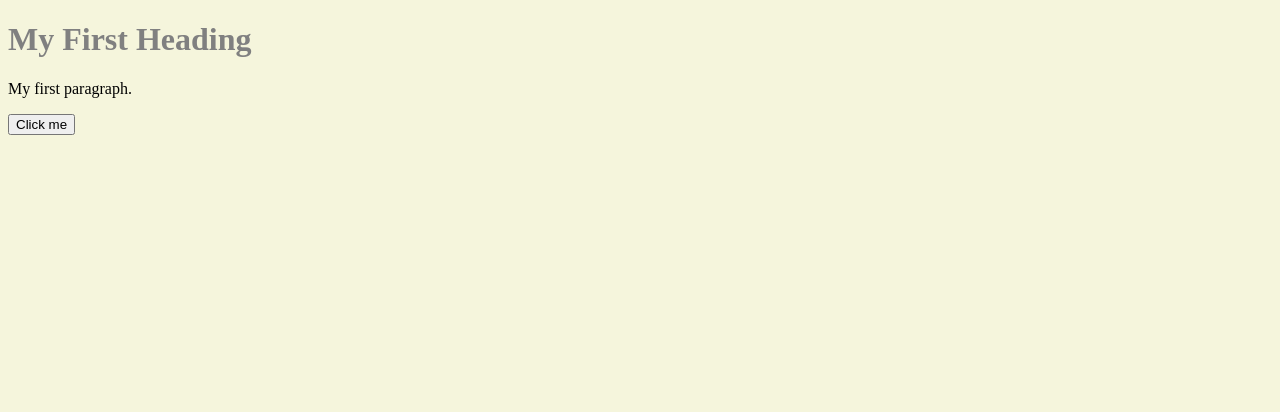
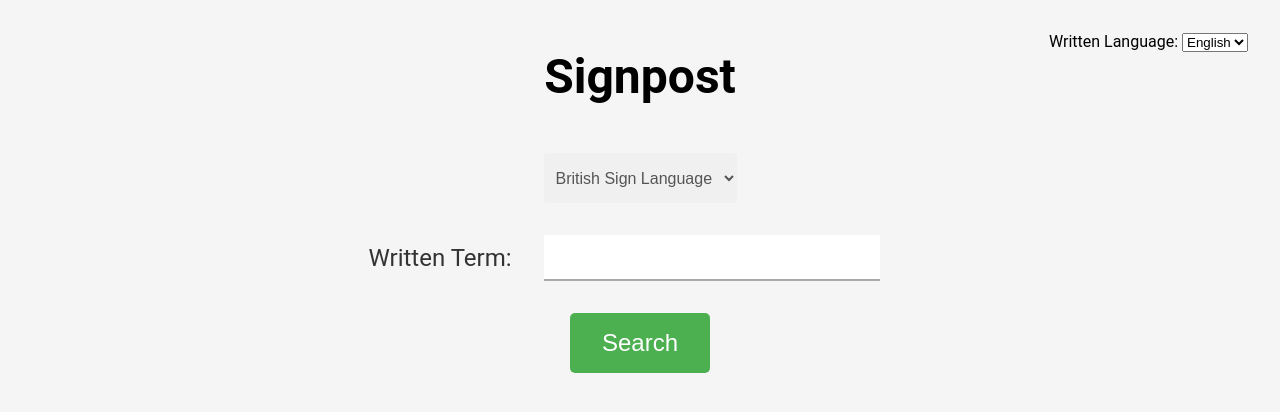
Before and after one commit to nchristie/signpost-htmljscss-website, a plain HTML site: page public/html/index.html in a window 1280 px wide. Drawn offline with Linux system fonts and the light colour scheme; files that its build step writes are made by us from their sources; files whose address does not match are found by name.

Commit message:
Get a bit of styling and substance in place

```diff
--- a/public/html/index.html
+++ b/public/html/index.html
@@ -1,7 +1,7 @@
 <!DOCTYPE html>
 
 <head>
-    <title>My first websire</title>
+    <title>Signpost</title>
     <link rel="stylesheet" href="./public/styles/styles.css"/>
 </head>
 
@@ -9,9 +9,32 @@
 
 <body>
 
-    <h1>My First Heading</h1>
-    <p>My first paragraph.</p>
-    <button>Click me</button>
+    <h1>Signpost</h1>
+
+    <div class="language-dropdown">
+        <label for="language-select">Written Language:</label>
+        <select id="language-select">
+            <option value="english">English</option>
+            <!-- Add more options here for each written language -->
+        </select>
+    </div>
+
+    <div class="category-dropdown">
+        <select id="category-select">
+          <option value="bsl">British Sign Language</option>
+          <!-- Add more options here for each category -->
+        </select>
+    </div>
+
+    <div class="search-bar">
+        <label for="written-term-input">Written Term:</label>
+        <input type="text" id="written-term-input" name="written-term">
+    </div>
+
+
+
+
+    <button id="search-button">Search</button>
 
     <script src="./public/scripts/script.js"></script>
 
--- a/public/scripts/script.js
+++ b/public/scripts/script.js
@@ -1,5 +1,24 @@
 const button = document.querySelector('button');
+
 button.addEventListener('click', () => {
-  console.log('Button clicked!');
-  alert('Button clicked!');
+  const writtenTerm = document.querySelector('#written-term-input').value;
+  const category = document.querySelector('#category-select').value;
+  const writtenLanguage = document.querySelector('#language-select').value;
+
+  const url = `http://localhost:3001/api/v1/video_urls/find_urls?written_term=${writtenTerm}&category=${category}&written_language=${writtenLanguage}`;
+
+  fetch(url)
+    .then(response => {
+      if (!response.ok) {
+        throw new Error('Network response was not ok');
+      }
+      return response.json();
+    })
+    .then(data => {
+      console.log(data);
+      // Do something with the data returned by the API
+    })
+    .catch(error => {
+      console.error('There was a problem with the fetch operation:', error);
+    });
 });
--- a/public/styles/styles.css
+++ b/public/styles/styles.css
@@ -1,8 +1,140 @@
-h1 {
-  color: gray;
+body {
+  font-family: 'Roboto', sans-serif;
+  background-color: #F5F5F5;
 }
 
-body {
-    background-color: beige;
-    font-size: 16px;
-  }
+h1 {
+  text-align: center;
+  font-size: 3rem;
+  margin-top: 3rem;
+  margin-bottom: 3rem;
+}
+
+.language-dropdown {
+  position: absolute;
+  top: 2rem;
+  right: 2rem;
+}
+
+.search-bar {
+  display: flex;
+  justify-content: center;
+  align-items: center;
+  margin: 2rem;
+}
+
+.search-bar label {
+  margin-right: 2rem;
+  font-size: 1.5rem;
+  color: #333;
+}
+
+.search-bar input[type="text"] {
+  border: none;
+  border-bottom: 2px solid #aaa;
+  font-size: 1.5rem;
+  padding: 0.5rem;
+  margin-right: 2rem;
+  width: 20rem;
+}
+
+.category-dropdown {
+  display: flex;
+  justify-content: center;
+  align-items: center;
+  margin: 2rem;
+}
+
+.category-dropdown label {
+  margin-right: 2rem;
+  font-size: 1.5rem;
+  color: #333;
+}
+
+#category-select {
+  height: 50px;
+  padding: 0.5rem;
+  font-size: 1rem;
+  border: none;
+  border-radius: 0.25rem;
+  background-color: #f0f0f0;
+  color: #555;
+}
+
+#category-select:focus {
+  outline: none;
+  box-shadow: 0px 0px 2px 2px rgba(0, 0, 0, 0.1);
+}
+
+.category-dropdown:focus-within::before {
+  transform: translateY(-50%) rotate(45deg);
+}
+#search-button {
+  padding: 1rem 2rem;
+  font-size: 1.5rem;
+  background-color: #4CAF50;
+  color: white;
+  border: none;
+  border-radius: 5px;
+  cursor: pointer;
+  transition: background-color 0.2s ease-in-out;
+  margin: auto; /* centers the button horizontally */
+  display: block; /* makes the button a block element to center vertically */
+}
+
+
+#search-button:hover {
+  background-color: #3E8E41;
+}
+
+#search-button:active {
+  background-color: #4CAF50;
+}
+
+#category-select {
+  height: 50px;
+  padding: 0.5rem;
+  font-size: 1rem;
+  border: none;
+  border-radius: 0.25rem;
+  background-color: #f0f0f0;
+  color: #555;
+}
+
+#category-select:focus {
+  outline: none;
+  box-shadow: 0px 0px 2px 2px rgba(0, 0, 0, 0.1);
+}
+
+.select-container {
+  position: relative;
+}
+
+.select-container::before {
+  content: '';
+  position: absolute;
+  top: 50%;
+  right: 0.5rem;
+  transform: translateY(-50%);
+  width: 0.5rem;
+  height: 0.5rem;
+  border-top: 0.25rem solid #555;
+  border-right: 0.25rem solid #555;
+  transition: transform 0.2s ease-in-out;
+}
+
+.select-container::after {
+  content: '';
+  position: absolute;
+  top: 50%;
+  right: 0.25rem;
+  transform: translateY(-50%);
+  width: 0;
+  height: 0;
+  border: 0.25rem solid transparent;
+  border-top: 0.25rem solid #555;
+}
+
+.select-container:focus-within::before {
+  transform: translateY(-50%) rotate(45deg);
+}
```
